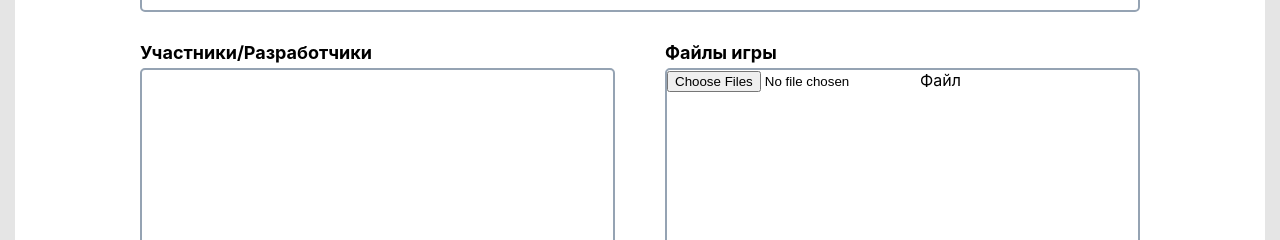
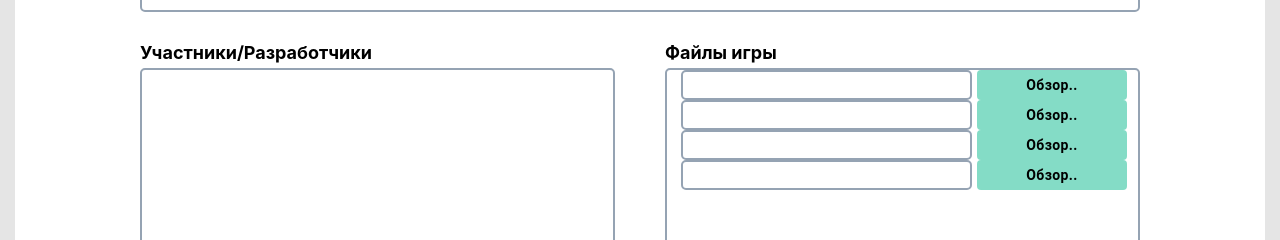
Before and after one commit to POWER-OF-YOUTH/urfu-games, a React (Create React App) app: page /games/new in a window 1280 px wide. Shown: the part 704-944 px from the top of the page. Built offline with nearby package versions, Linux system fonts and the light colour scheme.

Commit message:
fix file inputs

```diff
--- a/src/pages/CreateGamePage.jsx
+++ b/src/pages/CreateGamePage.jsx
@@ -1,4 +1,4 @@
-import React, { useEffect } from "react";
+import React, { useEffect, useState } from "react";
 import { styled } from "@mui/material/styles";
 import { Button, Typography, TextField, InputBase, CardMedia, IconButton } from "@mui/material";
 import SearchIcon from "@mui/icons-material/Search";
@@ -31,21 +31,40 @@ const InputForm = styled(InputBase)({
     padding: "0 10px",
 });
 
-// useEffect(() => {
-//     // const actualBtn = document.getElementsByClassName("uploadForm")[0];
-//     // const fileChosen = document.getElementsByClassName("choosenFile");
-//     // actualBtn.addEventListener("change", function () {
-//     //     fileChosen.textContent = this.files[0].name;
-//     // });
-// });
+const FileInputButton = styled(Button)({
+    backgroundColor: "#84DCC6",
+    marginLeft: "5px",
+    width: "150px",
+    height: "30px",
+    color: "#000",
+    textTransform: "none",
+    boxShadow: "none",
+    fontFamily: "var(--main-font-family)",
+    fontWeight: "bold",
+    fontSize: "25",
+    "&:hover": {
+        backgroundColor: "#84DCC6",
+        boxShadow: "none",
+    },
+});
 
 function GamesNewPage() {
+    const [fileName, setFileName] = useState({
+        fileInput1: "",
+        fileInput2: "",
+        fileInput3: "",
+        fileInput4: "",
+    });
+
+    const handleFieldChange = (evt) => {
+        setFileName({ ...fileName, [evt.target.name]: evt.target.files[0].name });
+    };
+
     return (
         <div className={styles.container}>
             <div className={styles.cover}>
                 <span className={styles.textCaption}>Обложка</span>
                 <div className={styles.cover__content}>
-                    {/* <img src="../components/images/test.jpg"></img> */}
                     <input accept="image/*" id="cover" multiple type="file" className={styles.uploadForm} />
                     <label htmlFor="cover">
                         <CoverButton
@@ -63,9 +82,7 @@ function GamesNewPage() {
                 <div className={styles.info__name}>
                     <span className={styles.textCaption}>Название</span>
                     <div className={styles.info__name__form}>
-                        {/* <input className={styles.inputForm}></input> */}
                         <InputForm placeholder="Введите название" className={styles.inputForm}></InputForm>
-                        {/* <TextField id="standard-basic" label="Standard" className={styles.inputForm}></TextField> */}
                     </div>
                 </div>
                 <div className={styles.competencies}>
@@ -98,13 +115,10 @@ function GamesNewPage() {
             <div className={styles.files}>
                 <span className={styles.textCaption}>Файлы игры</span>
                 <div className={styles.files__list}>
-                    <input accept="image/*" id="contained-button-file" multiple type="file" />
-                    <label htmlFor="contained-button-file">
-                        <span className={styles.choosenFile}>Файл</span>
-                        {/* <Button variant="contained" color="primary" component="span">
-                            Upload
-                        </Button> */}
-                    </label>
+                    <FileInputItem name="fileInput1" onChange={handleFieldChange}></FileInputItem>
+                    <FileInputItem name="fileInput2" onChange={handleFieldChange}></FileInputItem>
+                    <FileInputItem name="fileInput3" onChange={handleFieldChange}></FileInputItem>
+                    <FileInputItem name="fileInput4" onChange={handleFieldChange}></FileInputItem>
                 </div>
             </div>
             <div className={styles.upload}>
@@ -116,4 +130,44 @@ function GamesNewPage() {
     );
 }
 
+function FileInputItem(props) {
+    const [fileName, setFileName] = useState("");
+
+    const handleFieldChange = (evt) => {
+        setFileName(evt.target.files[0].name);
+        props.onChange(evt);
+    };
+
+    const id = `contained-button-file-${props.name}`;
+
+    return (
+        <div className={styles.files__list__item}>
+            {/* <input
+                accept="image/*"
+                id={id}
+                type="file"
+                {...props}
+                onChange={handleFieldChange}
+                className={styles.uploadForm}
+            /> */}
+            <label className={styles.files__list__item}>
+                <input
+                    accept="image/*"
+                    id={id}
+                    type="file"
+                    {...props}
+                    onChange={handleFieldChange}
+                    className={styles.uploadForm}
+                />
+                <div className={styles.files__item__name}>
+                    <span className={styles.choosenFile}>{fileName}</span>
+                </div>
+                <FileInputButton variant="contained" color="primary" component="span">
+                    Обзор..
+                </FileInputButton>
+            </label>
+        </div>
+    );
+}
+
 export default observer(GamesNewPage);
--- a/src/pages/CreateGamePage.module.css
+++ b/src/pages/CreateGamePage.module.css
@@ -123,6 +123,23 @@
     border-radius: 5px;
 }
 
+.files__list__item {
+    display: flex;
+    margin: 0 7px;
+}
+
+.file__list__button {
+    font: var(--main-font-family);
+}
+
+.files__item__name {
+    width: 291px;
+    height: 30px;
+    border: 2px solid #95a3b3;
+    box-sizing: border-box;
+    border-radius: 5px;
+}
+
 .upload {
     margin-left: 125px;
     grid-column: 1 / 3;
--- a/src/styles/variables.css
+++ b/src/styles/variables.css
@@ -10,4 +10,5 @@
     --block-padding: 10px;
     --block-spacing: 10px;
     --block-border-radius: 5px;
+    --main-font-family: "Roboto", "Arial", sans-serif;
 }
```
